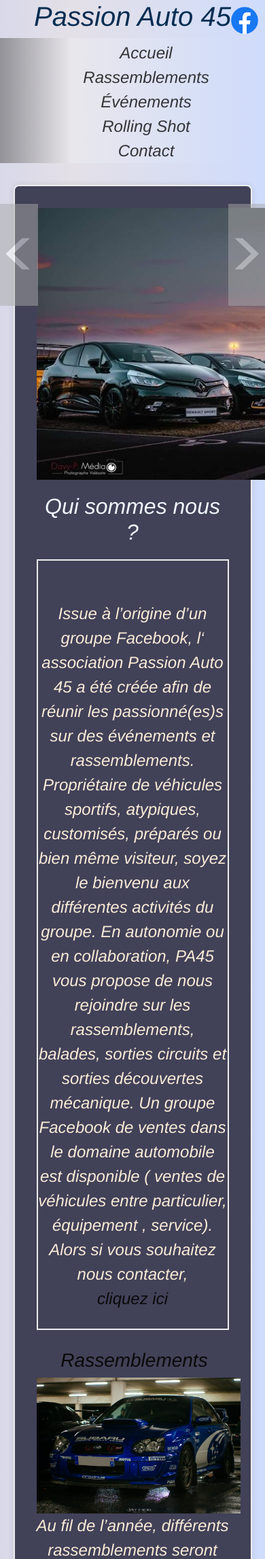
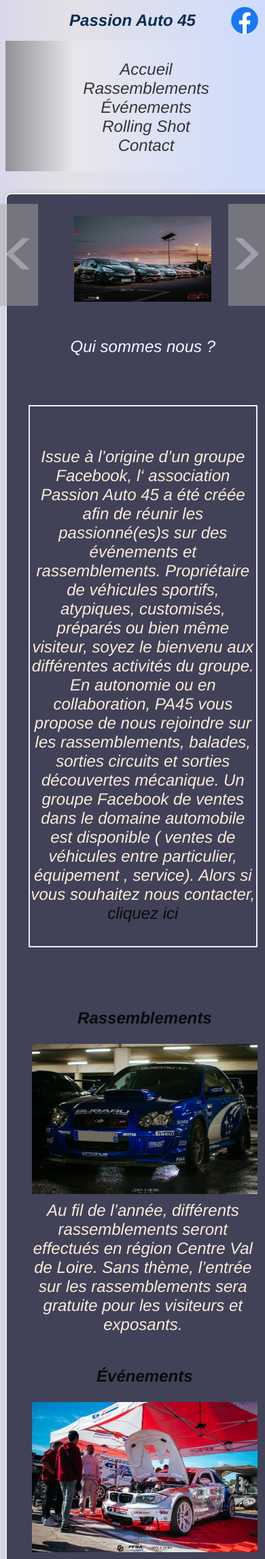
Before and after one commit to Clad56/pa45, a PHP site: page / in a window 390 px wide; the page is wider, and only the part inside the window is pictured. Shown: the top 2294 px of that part at 68% size. Run offline with PHP 8.4, Linux system fonts and the light colour scheme; data that the repository does not hold is empty.

Commit message:
slider & mise a jour bootsrpap

```diff
--- a/evenements.php
+++ b/evenements.php
@@ -29,7 +29,6 @@
                 mondial de l’automobile,ect…). Quelques journées circuit seront réalisées ainsi
                 que des convois en direction de rassemblements et de championnats reconnus( clio cup,
                 GT2, mitjet, ect...) </p>
-        </main>
 
 
         <div id="carouselExampleFade" class="carousel slide carousel-fade" data-bs-ride="carousel">
@@ -62,6 +61,7 @@
                 <span class="visually-hidden">Next</span>
               </button>
         </div>
+     </main>
 
 <?php
 
--- a/index.php
+++ b/index.php
@@ -10,7 +10,7 @@
         <meta name="keyword" content="Automobile, Orléans, Loiret, Rassemblement">
         <link rel="stylesheet" href="style.css">
         <link rel="stylesheet" href="responsive_design.css">
-        <link rel="stylesheet" href="bootstrap.min.css">
+        <!-- <link rel="stylesheet" href="bootstrap.min.css"> -->
         <link rel="stylesheet" href="slider.css">
         <script src="slider.js"></script>
 
@@ -24,9 +24,11 @@
         ?>
 
         <main>
-            <div id="slider"><img src="davyPmedia/rasso1.jpg" alt="montagne" id="slide"></div>
-            <div id="precedent" onclick="ChangeSlide(-1)">&lt;</div>
-            <div id="suivant" onclick="ChangeSlide(1)">&gt;</div>
+            <div id="class-container">
+                <div id="slider"><img src="davyPmedia/rasso1.jpg" alt="image rasso" id="slide"></div>
+                <div id="precedent" onclick="ChangeSlide(-1)">&lt;</div>
+                <div id="suivant" onclick="ChangeSlide(1)">&gt;</div>
+            </div>
 
              <h2 id="presentation">Qui sommes nous ?</h2>
 
--- a/responsive_design.css
+++ b/responsive_design.css
@@ -8,14 +8,7 @@
   }
 }
 
-@media screen and (max-width: 768px) {
-  #peugeot206 img {
-    height: 250px; /* Moins haut sur petits écrans */
-    width: 100%;   /* Plus simple et plein écran */
-  }
-}
-
-@media  screen and (max-width: 900px) {
+@media  screen and (max-width: 1200px) {
   h1, h2, h3, p {
     font-size: x-large;
     font-style: oblique;
@@ -30,7 +23,7 @@
 }
 
 @media screen and (max-width: 1200px){
-  #container section .image {
+  #container section img {
      width: 100%;
      height: auto;
      max-width: 900px;
@@ -40,62 +33,20 @@
   }
 }
 
+/* slider accueil */
 
-/* @media screen and (max-width: 900px) {
-  .parent {
-      display: block;
-      margin-left: auto;
-      margin-right: auto;
-      width: 50%;
-  }
-}
+/* -------------------------------------------------------------------------------------- */
 
 
 
-@media screen and (max-width: 900px) {
-   .intro > p, section > p {
-      font-weight: 500;
-      font-size: x-large;
-      text-align: justify;
+
+/* ------------------------------------------------------------------------------------------- */
+
+@media screen and (max-width: 1200px) {
+  #slider img {
+    width: 100%;
   }
 }
-
-@media screen and (max-width: 900px) {
-    section > h3 {
-      font-weight: 700;
-      font-size: xx-large;
-    }
-}
-
-
-@media screen and (max-width: 1200px) {
-  .container {
-      display: flex;
-      flex-direction: column;
-  }
-}
-
-@media screen and (max-width: 1200px) {
-  .image {
-    align-items: center;
-    margin: auto;
-  }
-}
-
-
-@media screen and (max-width: 1200px) {
-  .image {
-    display: flex;
-     flex-direction: column;
-      margin-left: auto;
-      margin-right: auto;
-  }
-} */
-
-/* @media screen and (max-width: 500px) and (orientation: portrait) {
-  .facebook-link {
-      top: 1%;
-  }   */
 
 
 /* *Formulaire contact / contact.php* */
--- a/rollingshoot.php
+++ b/rollingshoot.php
@@ -30,7 +30,6 @@
                 queue de peloton.
                 Le tarif d’entrée sera défini en fonction des étapes et des animations.
                 Quelques photos vous seront offertes à la suite de la balade. </p>
-        </main>
 
       <div class="size">
         <div id="carouselExampleFade" class="carousel slide carousel-fade" data-bs-ride="carousel">
@@ -70,6 +69,7 @@
               </button>
         </div>
       </div>
+    </main>
 
 <?php
 
--- a/slider.css
+++ b/slider.css
@@ -7,7 +7,7 @@ body {
 
 #slider {
     position: relative;
-    width: 640px;
+    width: 60%;
     margin: auto;
     display: flex;
     align-items: center;
--- a/style.css
+++ b/style.css
@@ -1,6 +1,7 @@
 body {
     background-color: white;
     background : linear-gradient(90deg, rgb(216, 216, 233) 0%, rgb(228, 224, 231) 27%, rgb(207, 220, 252) 100%);
+
 }
 h1 {
     color: rgb(4, 45, 82);
@@ -58,6 +59,10 @@ a:visited {
     margin-top: 20px;
     background: rgb(65, 65, 88);
     color: aliceblue;
+}
+
+section p {
+    margin-top: 10px;
 }
 
 main {
```
Also changed, not shown: rasso.php (+4 -6 lines).
